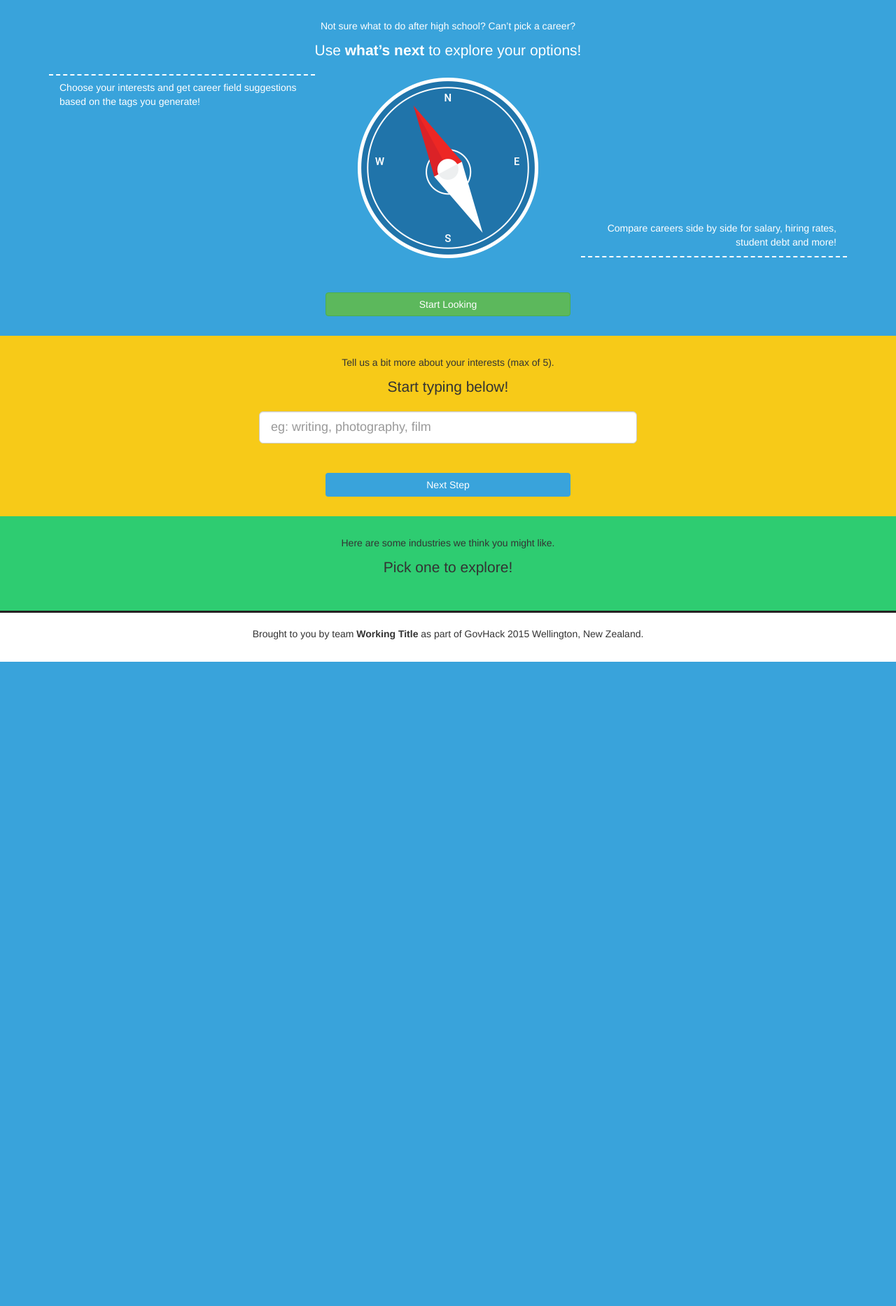
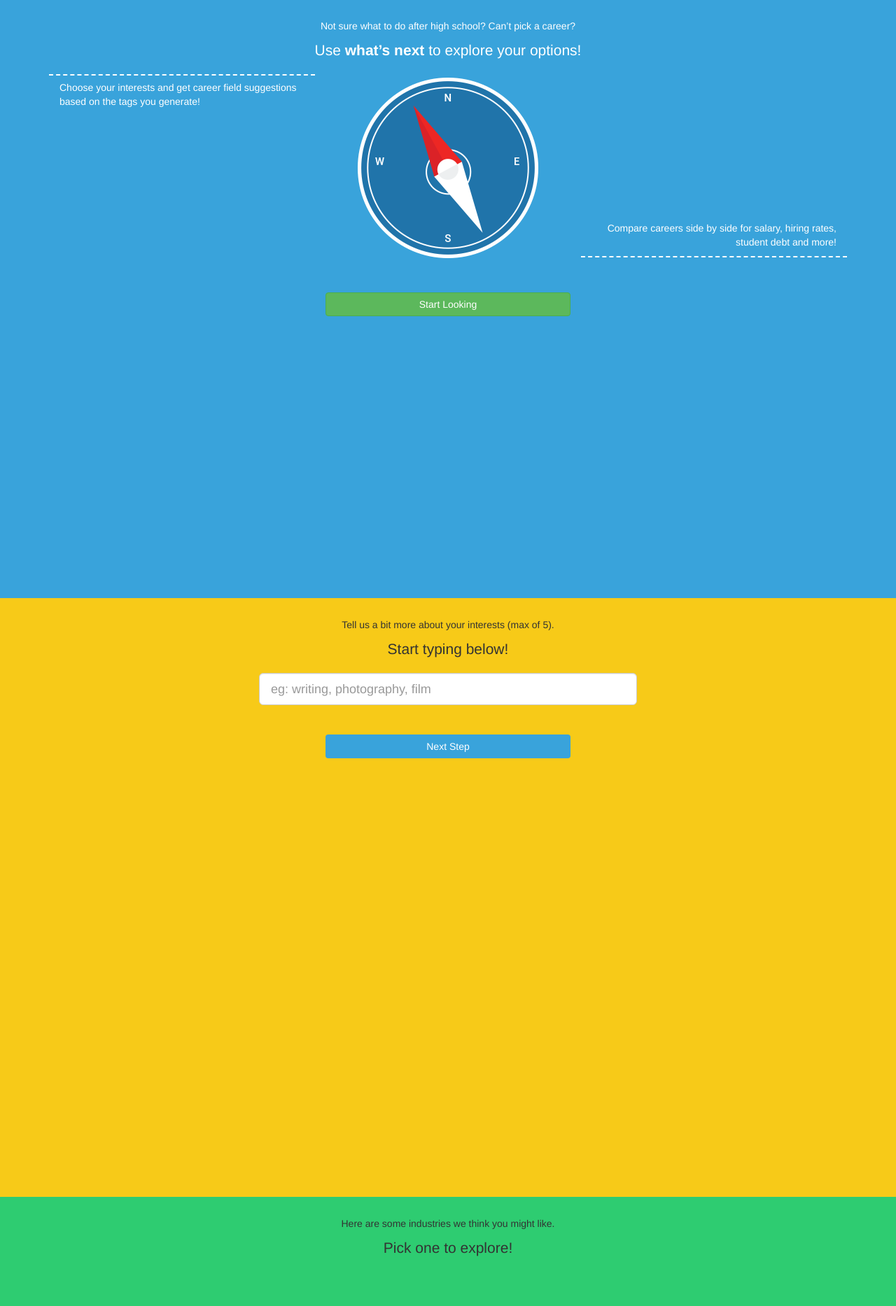
Before and after one commit to working-title/whats-next, a Django app: page / in a window 1280 px wide. Shown: the part 53-1920 px from the top of the page at 70% size. Before the commit the page ends 999 px from the top, so only its background shows below. Run offline with Django 3.2, Linux system fonts and the light colour scheme; parts of the project's set-up code (start-up, migrations or seed data) failed here and were passed over; some libraries are stand-ins or nearby versions.

Commit message:
Page Sections Fill Screen The page sections now fill the screen and on resize this size is updated

```diff
--- a/pathways/templates/pathways/index.html
+++ b/pathways/templates/pathways/index.html
@@ -19,7 +19,7 @@
 	</div>
 </nav> <!-- ======================= END NAV ======================= -->
 
-<div id="screen-one"> <!-- ======================= ABOVE FOLD ======================= -->
+<div id="screen-one" class="fill-screen"> <!-- ======================= ABOVE FOLD ======================= -->
 	<div class="row text-center">
 		<div class="container">
 			<p>Not sure what to do after high school? Can’t pick a career?</p>
@@ -55,7 +55,7 @@
 </div> <!-- ======================= END ABOVE FOLD ======================= -->
 
 
-<div id="screen-tags"> <!-- ======================= TAGS ======================= -->
+<div id="screen-tags" class="fill-screen"> <!-- ======================= TAGS ======================= -->
 	<div class="row text-center">
 		<div class="container">
 			<p>Tell us a bit more about your interests (max of 5).</p>
@@ -84,7 +84,7 @@
 	</div>
 </div> <!-- ======================= END TAGS ======================= -->
 
-<div id="screen-industry"> <!-- ======================= INDUSTRY ======================= -->
+<div id="screen-industry" class="fill-screen"> <!-- ======================= INDUSTRY ======================= -->
 	<div class="row text-center">
 		<div class="container">
 			<p>Here are some industries we think you might like.<p>
--- /dev/null
+++ b/static/js/page_resizing.js
@@ -0,0 +1,14 @@
+$(document).ready(setHeightPageSections);
+$(window).resize(setHeightPageSections);
+
+// Gets the height of the screen and sets the
+// height of anything with the class fill-screen to
+// this height
+function setHeightPageSections() {
+	var height = $(window).height();
+	var pageSections = document.getElementsByClassName("fill-screen");
+
+	for (var i = 0; i < pageSections.length; i++) {
+		$(pageSections).height(height);
+	}
+}
--- a/templates/base.html
+++ b/templates/base.html
@@ -17,6 +17,7 @@
     <script src="{% static 'js/circle-drawer.js' %}"></script>
 		<script src="{% static 'js/load_interests.js' %}"></script>
 		<script src="{% static 'js/load_career.js' %}"></script>
+		<script src="{% static 'js/page_resizing.js' %}"></script>
         {% block head %} {%  endblock head %}
     </head>
 
```
